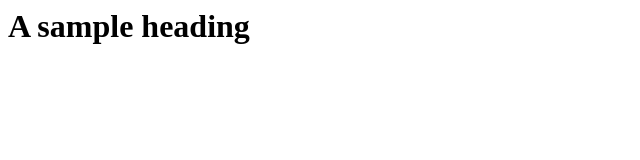
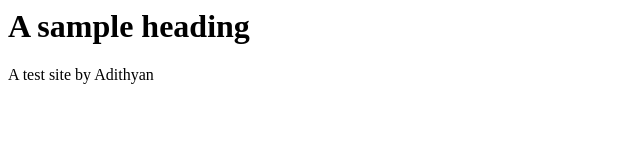
Before and after one commit to Adithyan-Dinesh-Trenser/Test, a plain HTML site: page index.html in a window 1280 px wide. Shown: the whole page, without its empty margins (0-640 px from the left). Drawn offline with Linux system fonts and the light colour scheme.

Commit message:
Updated index.html

```diff
--- a/index.html
+++ b/index.html
@@ -4,5 +4,6 @@
   </head>
   <body>
     <h1>A sample heading</h1>
+    <p>A test site by Adithyan</p>
   </body>
 </html>
```
